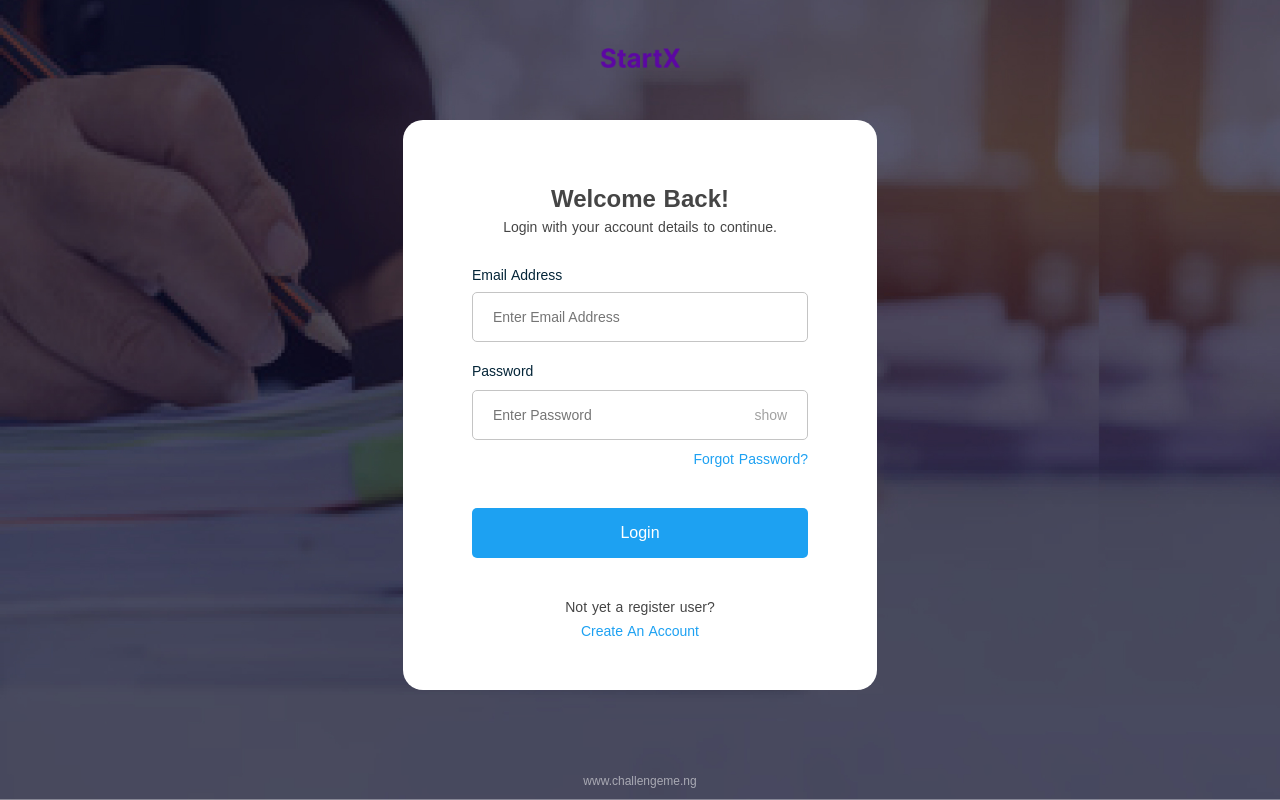
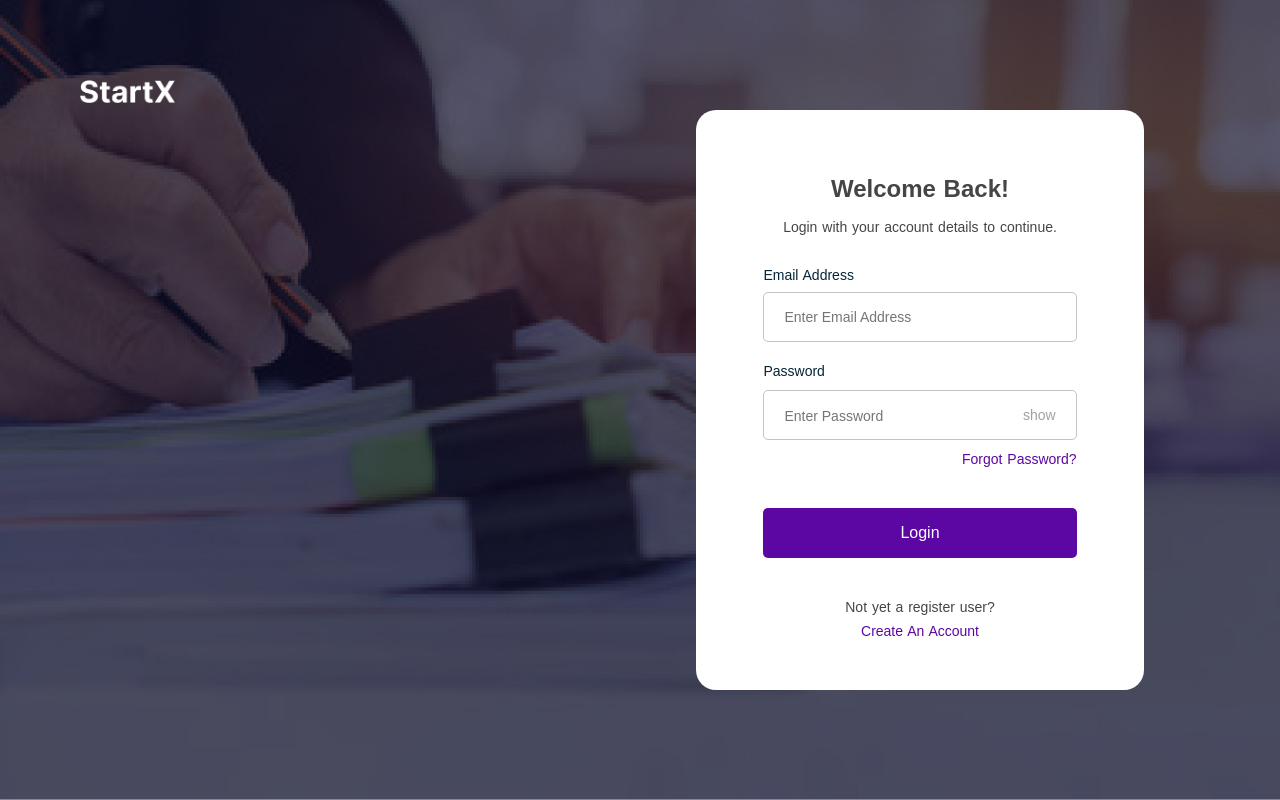
Before and after one commit to Emodot/startx, a Nuxt app: page /login in a window 1280 px wide. Built offline with nearby package versions, Linux system fonts and the light colour scheme.

Commit message:
developed login page

```diff
--- a/components/Modals/CreatePassword.vue
+++ b/components/Modals/CreatePassword.vue
@@ -220,7 +220,7 @@ input {
 .btn button {
   width: 100%;
   height: 50px;
-  background-color: #1DA1F2;
+  background-color: #5C07A3;
   color: #fff;
   border: none;
   outline: none;
--- a/components/Modals/LinkSent.vue
+++ b/components/Modals/LinkSent.vue
@@ -131,7 +131,7 @@ input {
 .btn button {
   width: 100%;
   height: 50px;
-  background-color: #1DA1F2;
+  background-color: #5C07A3;
   color: #fff;
   border: none;
   outline: none;
--- a/components/Modals/ResetPassword.vue
+++ b/components/Modals/ResetPassword.vue
@@ -158,7 +158,7 @@ input {
 .btn button {
   width: 100%;
   height: 50px;
-  background-color: #1DA1F2;
+  background-color: #5C07A3;
   color: #fff;
   border: none;
   outline: none;
--- a/pages/login.vue
+++ b/pages/login.vue
@@ -1,9 +1,12 @@
 <template>
   <div class="modal-backdrop">
     <div class="top-side">
+      <div class="lhs">
         <div class="logo">
-        <img src="~assets/img/StartX-logo.png" alt="">
+          <img src="~assets/img/StartX-logo-white.png" alt="">
         </div>
+      </div>
+      <div class="rhs">
         <div v-if="(resetPass === false && linkSent === false)" class="modal">
           <h1 class="title">
             Welcome Back!
@@ -51,9 +54,10 @@
           </div>
         </div>
       </div>
-    <p class="link">
-      www.challengeme.ng
-    </p>
+    </div>
+    <!-- <p class="link">
+      www.startx.com
+    </p> -->
     <ResetPassword v-if="resetPass" @close-modal="resetPass = false" @sentInst="sentInst" />
     <LinkSent v-if="linkSent" :user-email="userEmail" @set-password="setPassword" />
     <CreatePassword v-if="createPassword" />
@@ -152,10 +156,10 @@ export default {
   position: fixed;
   overflow: auto;
   height: 100%;
-  display: flex;
+  /* display: flex;
   flex-direction: column;
   justify-content: space-between;
-  align-items: center;
+  align-items: center; */
   top: 0;
   bottom: 0;
   left: 0;
@@ -165,19 +169,32 @@ export default {
 
 .top-side {
   display: flex;
+  justify-content: space-between;
+  /* align-items: center; */
+  padding: 5rem;
+  width: 100%;
+  /* flex-direction: column; */
+}
+
+.lhs {
+  flex-basis: 50%;
+}
+
+.rhs {
+  flex-basis: 50%;
+  display: flex;
+  justify-content: center;
   align-items: center;
-  width: 37%;
-  flex-direction: column;
 }
 
 .modal {
   padding: 50px;
   padding-top: 70px;
-  margin-top: 3rem;
+  /* margin-top: 3rem; */
   background-color: white;
   height: fit-content;
   align-items: center;
-  width: 100%;
+  width: 80%;
   border-radius: 20px;
   overflow-y: auto;
   padding-bottom: 50px;
@@ -185,7 +202,7 @@ export default {
 
 .logo {
   width: 17%;
-  margin-top: 3rem;
+  /* margin-top: 3rem; */
 }
 
 .logo img {
@@ -201,7 +218,7 @@ export default {
 .sub-title {
   font-size: 14px;
   text-align: center;
-  margin-top: 10px;
+  margin-top: 20px;
 }
 
 .form {
@@ -264,7 +281,7 @@ input {
 }
 
 .forgot-pass {
-  color: #1DA1F2;
+  color: #5C07A3;
   margin-top: 10px;
   font-size: 14px;
   text-align: right;
@@ -275,7 +292,7 @@ input {
 .btn button {
   width: 100%;
   height: 50px;
-  background-color: #1DA1F2;
+  background-color: #5C07A3;
   color: #fff;
   border: none;
   outline: none;
@@ -293,7 +310,7 @@ input {
 .create-acct {
   text-align: center;
   font-size: 14px;
-  color: #1DA1F2;
+  color: #5C07A3;
   margin-top: 6px;
   font-weight: 500;
 }
```
Also changed, not shown: assets/img/StartX-logo-white.png (added). Lines whose indentation alone changed are shown as unchanged.
